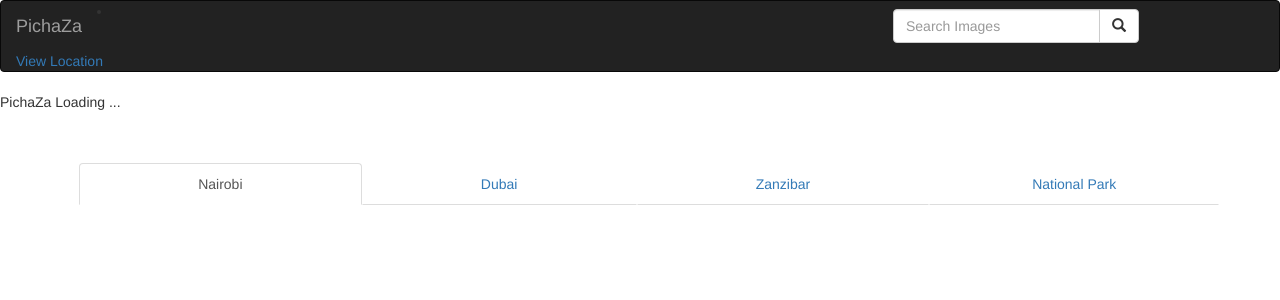
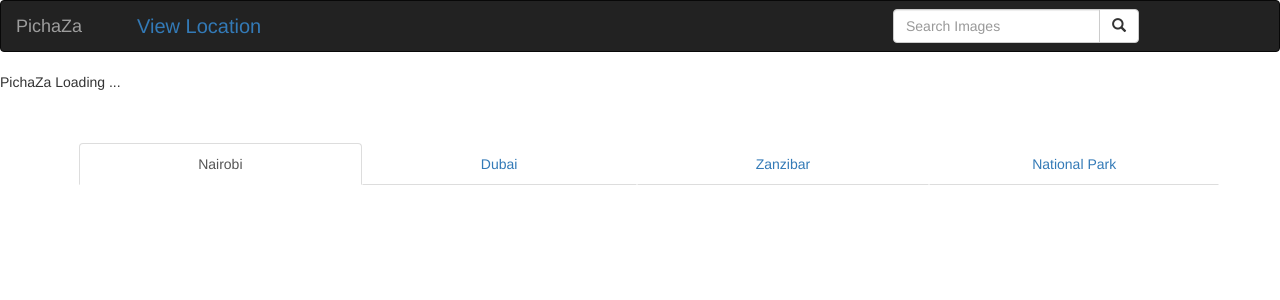
Before and after one commit to TonyKioko/PichaZa, a Django app: a page that uses pichaza/templates/navbar.html in a window 1280 px wide. Shown: the top 300 px of the page. Run offline with Django 3.2, Linux system fonts and the light colour scheme; data that the repository does not hold is empty; some libraries are stand-ins or nearby versions.

Commit message:
style location filter link

```diff
--- a/pichaza/templates/navbar.html
+++ b/pichaza/templates/navbar.html
@@ -10,7 +10,7 @@
   <div class="container-fluid">
     <div class="navbar-header">
       <a class="navbar-brand" href="{% url 'welcome'%}">PichaZa</a>
-      <li><a href="{% url 'location_filter' %}">View Location</a></li>
+      <a href="{% url 'location_filter' %}" style="line-height:50px;padding-left:40px;font-size:20px;">View Location</a>
 
     </div>
     <div class="col-sm-4 col-md-4 navbar-right">
```
